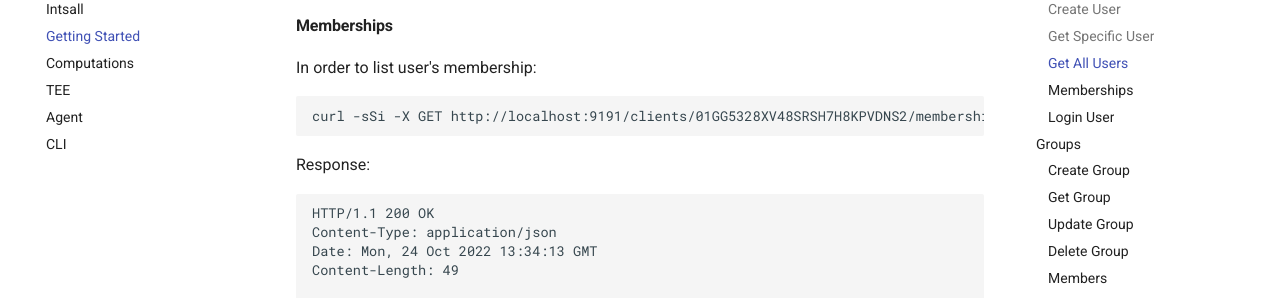
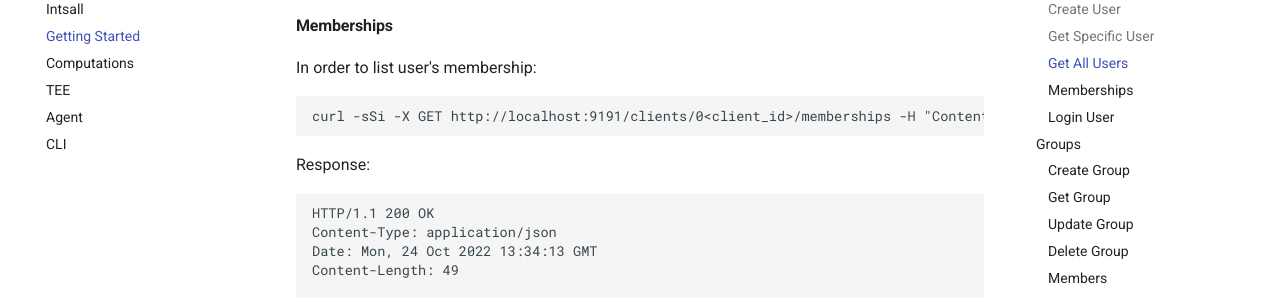
Before and after one commit to ultravioletrs/cocos-docs, an MkDocs documentation site: the page built from docs/getting-started.md, in a window 1280 px wide and 900 px high, scrolled down 1288 px. Shown: the part 153-451 px from the top of the window. Built offline with MkDocs 1.6.1 and Material for MkDocs 9.7.7, drawn with Linux system fonts in a browser that asks for light colours; comment, search, counter and statistics services are not loaded; part of the change alters nothing that is shown.

Commit message:
fix typo
Signed-off-by: fbugarski <filipbugarski@gmail.com>

````diff
--- a/docs/getting-started.md
+++ b/docs/getting-started.md
@@ -65,7 +65,7 @@ Content-Length: 687
 In order to list user's membership:
 
 ```bash
-curl -sSi -X GET http://localhost:9191/clients/01GG5328XV48SRSH7H8KPVDNS2/memberships -H "Content-Type: application/json" -H  "Authorization: Bearer <token>"
+curl -sSi -X GET http://localhost:9191/clients/0<client_id>/memberships -H "Content-Type: application/json" -H  "Authorization: Bearer <token>"
 ```
 
 Response:
````
